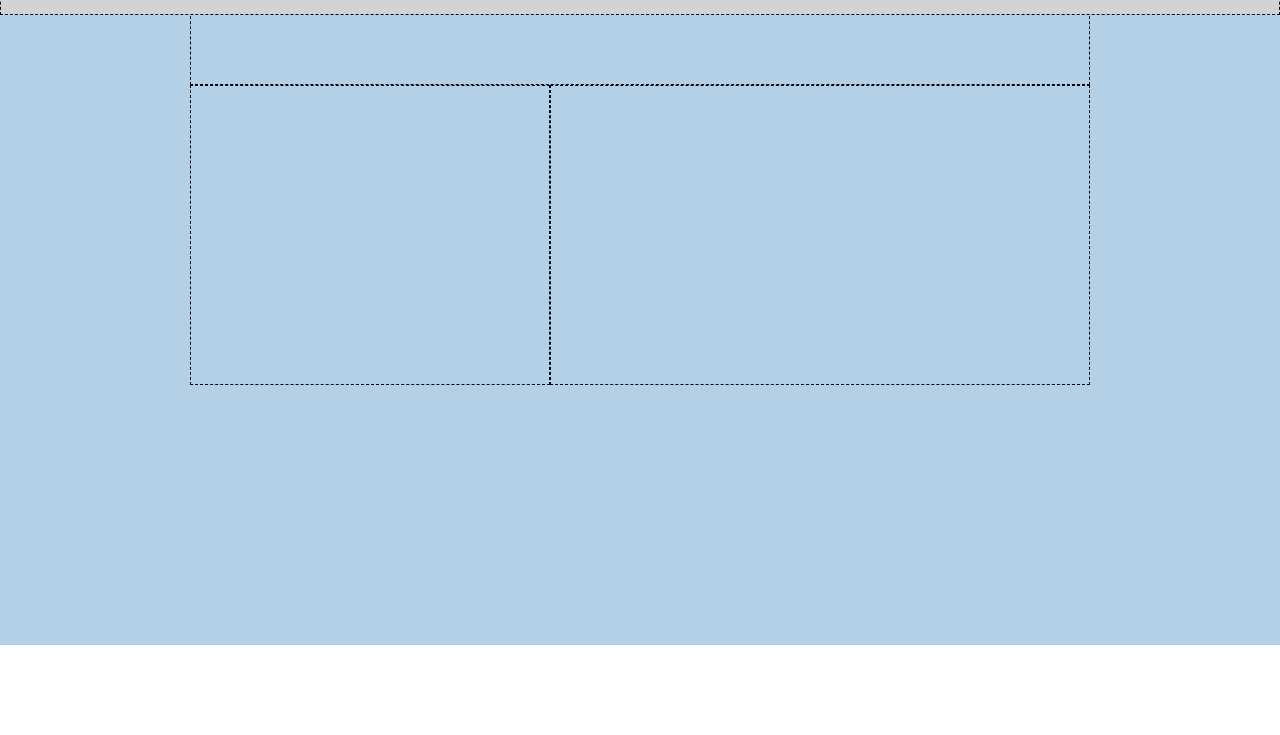
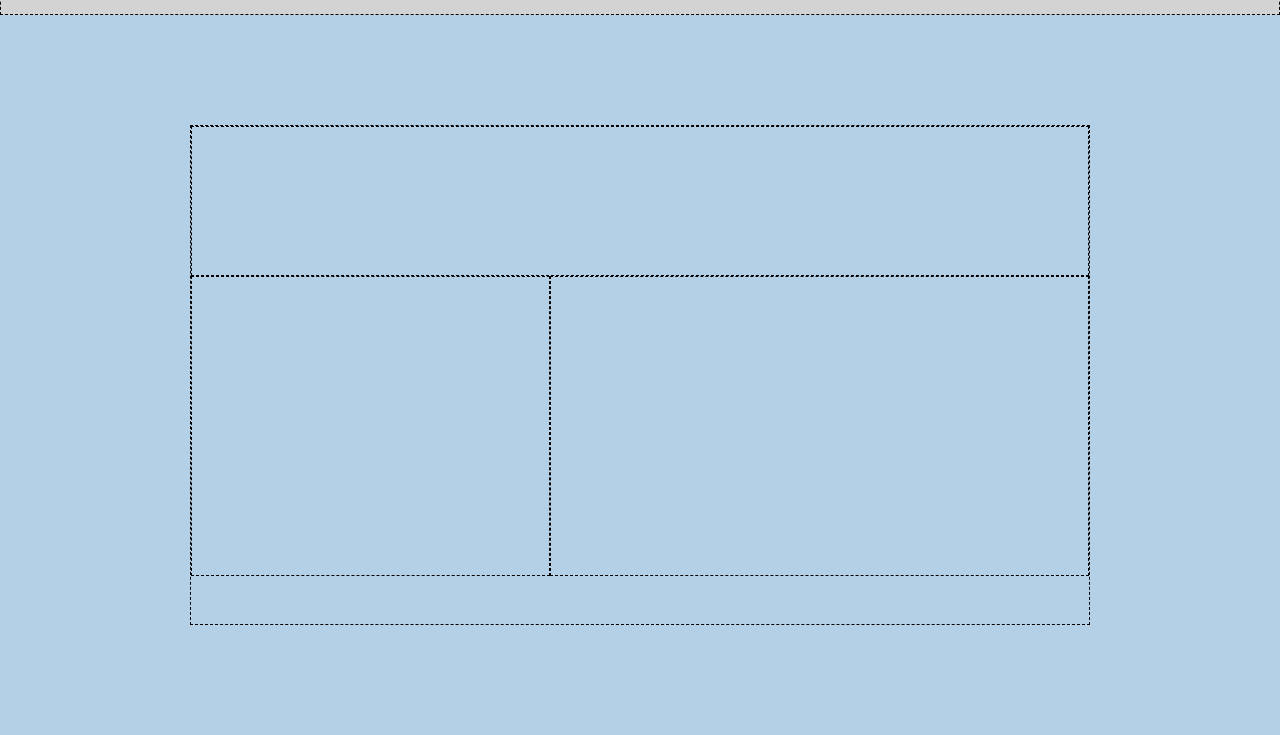
Before and after one commit to abdicore/htmlcss-dropbox, a plain HTML site: page index.html in a window 1280 px wide. Shown: the part 65-800 px from the top of the page. Drawn offline with Linux system fonts and the light colour scheme.

Commit message:
header-layout

```diff
--- a/css/style.css
+++ b/css/style.css
@@ -18,7 +18,6 @@ body {
 
 header {
     background-color: lightgrey;
-    display: flex;
     position: fixed;
     left: 0;
     top: 0;
@@ -61,19 +60,26 @@ h1 {
 }
 
 .spotlight {
-    height: calc(100vh - 90px);
+    display: flex;
+    margin-top: 80px;
+    align-items: center;
+    height: calc(100vh - 80px);
     background-color: #b4d0e7;
 }
 
 .nav-left {
     display: flex;
     width: 50%;
-    border: 1px dashed black;
 }
 
 .nav-right {
     width: 50%
     border: 1px dashed black;
+}
+
+.box-centrale {
+    width: 100%;
+    height: 500px;
 }
 
 .title-spot {
@@ -83,12 +89,12 @@ h1 {
 
 .text-content {
     width: 40%;
-    height: 300px;
+    min-height: 300px;
 
 }
 
 .img-content {
     width: 60%;
-    height: 300px;
+    min-height: 300px;
 
 }
--- a/index.html
+++ b/index.html
@@ -29,14 +29,13 @@
 
      <!-- spotlight -->
       <section class="spotlight">
-        <div class="conteiner">
-            <div class="title-spot box"> </div>
-            <div class="flex ">
+        <div class="box-centrale conteiner box">
+            <div class="title-spot box"></div>
+            <div class="flex">
                 <div class="text-content box"></div>
                 <div class="img-content box"></div>
             </div>
         </div>
-
       </section>
 
 
```
